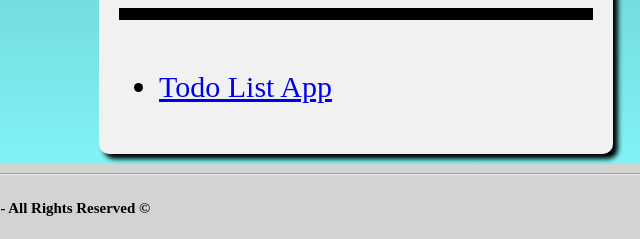
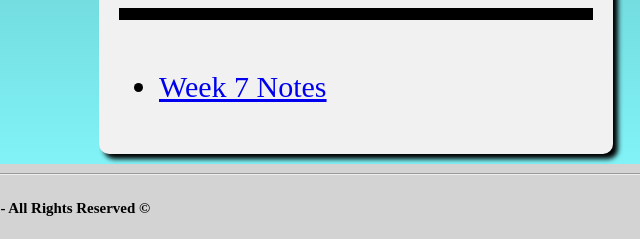
Before and after one commit to Eldor48/WDD330, a plain HTML site: page index.html in a window 1280 px wide. Shown: the part 1384-1623 px from the top of the page, 284-924 px from the left. Drawn offline with Linux system fonts and the light colour scheme.

Commit message:
fixing li

```diff
--- a/index.html
+++ b/index.html
@@ -56,7 +56,7 @@
             </ul>
             <hr>
             <ul>
-                <li><a href="week 7/notes.html">Todo List App</a></li>
+                <li><a href="week 7/notes.html">Week 7 Notes</a></li>
             </ul>
         </div>
         </div>
```
